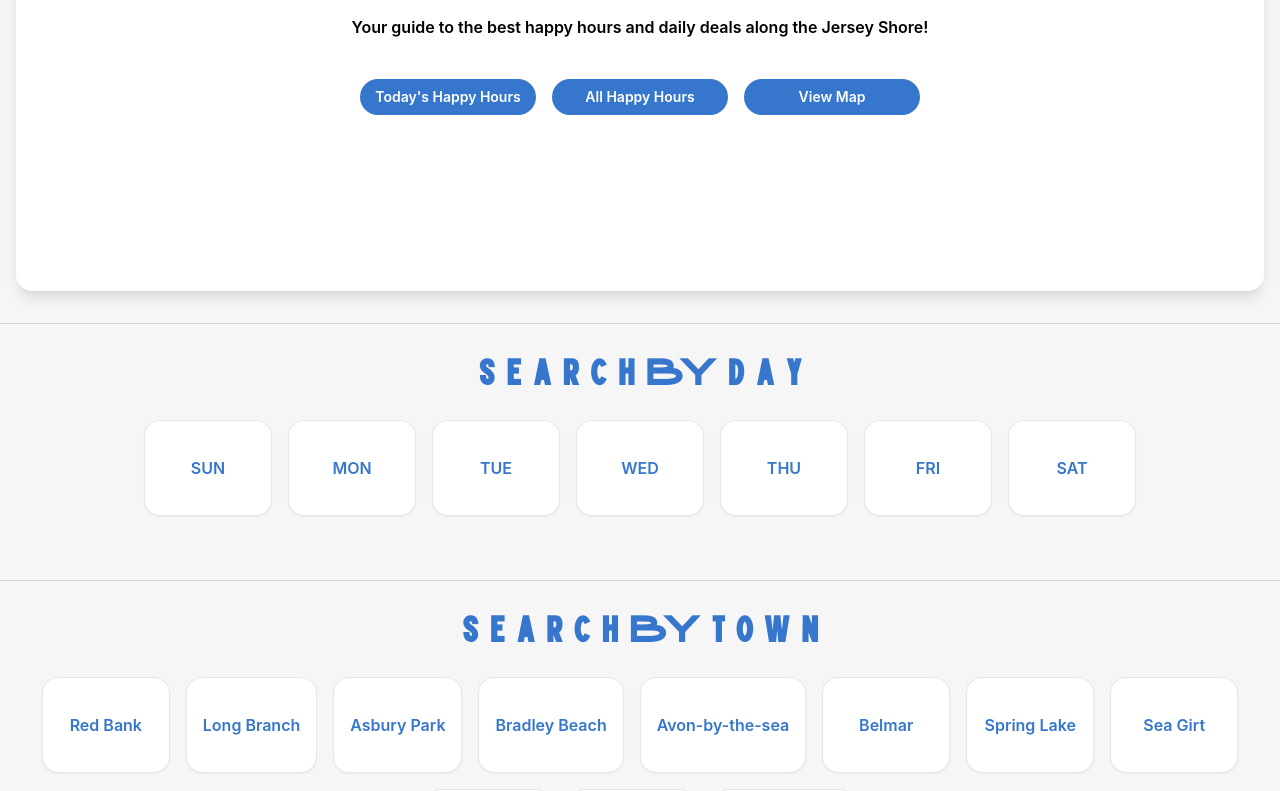
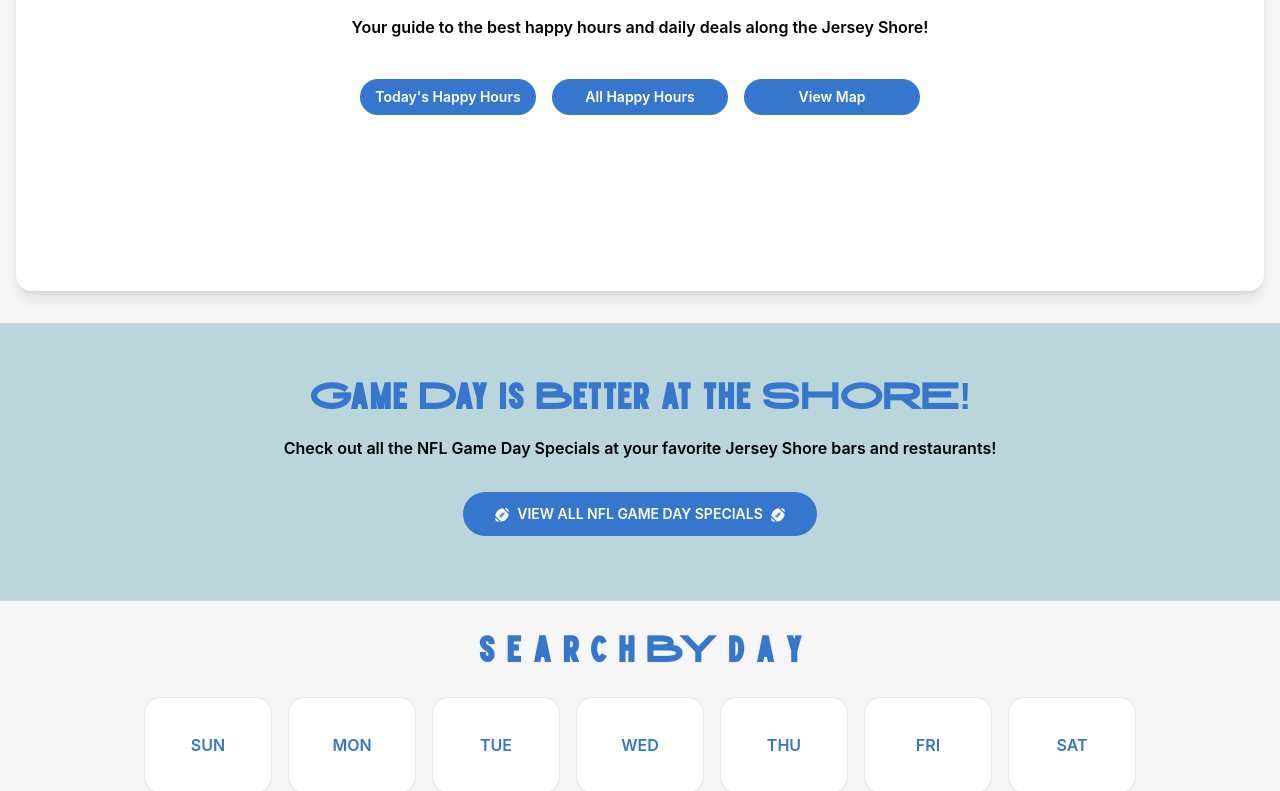
Before and after one commit to marytomkins/jersey-shore-happy-hours, a React (Create React App) app: page / in a window 1280 px wide. Shown: the part 493-1284 px from the top of the page. Built offline with nearby package versions, Linux system fonts and the light colour scheme; no server answers.

Commit message:
game day

```diff
--- a/package.json
+++ b/package.json
@@ -19,6 +19,7 @@
     "posthog-js": "^1.399.2",
     "react": "^19.1.0",
     "react-dom": "^19.1.0",
+    "react-icons": "^5.7.0",
     "react-router-dom": "^7.6.2",
     "react-scripts": "5.0.1",
     "tailwind-scrollbar-hide": "^2.0.0",
--- a/src/components/FilterBar.js
+++ b/src/components/FilterBar.js
@@ -32,8 +32,9 @@
   const dropdownRef = useRef(null);
   const showTimeFilter = false; //!!(page === "happyhours");
   const showEventFilter = !!(page === "events");
-  const showTownFilter = !town
-  const showDayFilter = !day
+  const showTownFilter = !town && page !== "gameDaySpecials"
+  const showDayFilter = !day && page !== "gameDaySpecials"
+  const showHappeningNow = page !== "gameDaySpecials"
   const showSortBy = page !== "events";
   const [searchParams] = useSearchParams();
   const dayParam = searchParams.get("day");
@@ -284,9 +285,10 @@
             ? "H a p p y H o u r s"
             : page === "events"
               ? "E v E n t s"
-              : ""}
+              : page === "gameDaySpecials" ? "G a m e D a y S p e c i a l s" : ""}
         </h1>
       )}
+      {showHappeningNow && (
         <div
           className="happening-now cursor-pointer flex justify-center w-fit m-auto items-center h-10 py-1 text-sm font-semibold hover:text-gray-500"
           onClick={() => {
@@ -304,7 +306,7 @@
           </button>
           HAPPENING NOW
           <FireIcon className="ml-3 w-5 h-5 text-[#ff9b64]" />
-      </div>
+        </div>)}
       {showTownFilter && <div className="town-buttons flex flex-wrap gap-2 mt-4 mb-2 m-auto sm:w-[85%] justify-center p-1">
         {towns.map((town) => (
           <button
--- a/src/data/gists.js
+++ b/src/data/gists.js
@@ -2,4 +2,5 @@
     happyHours: "https://gist.githubusercontent.com/marytomkins/a25ef825b3571312111b34581c0f28e1/raw/happyHours.json?ts=",
     events: "https://gist.githubusercontent.com/marytomkins/547cce901dea5e7d5e96870b68917df2/raw/happenings.json?ts=",
     specials: "https://gist.githubusercontent.com/marytomkins/5d860551674cf9f7026bf8b2e694ade0/raw/specials.json?ts=",
+    gameDaySpecials: "https://gist.githubusercontent.com/marytomkins/1ffca4c2dfe53645ed26d40c62ef5e60/raw/gameday.json?ts=",
 }
--- a/src/data/helpers.js
+++ b/src/data/helpers.js
@@ -9,7 +9,7 @@
   setContent,
   setError,
 }) => {
-  const { happyHours, events, specials } = gists;
+  const { happyHours, events, specials, gameDaySpecials } = gists;
   let url = null;
   if (pathname === "/events") {
     url = events;
@@ -17,6 +17,8 @@
     if (special) {
       url = specials;
     } else return;
+  } else if (pathname === "/game-day-specials") {
+    url = gameDaySpecials;
   } else {
     url = happyHours;
   }
--- a/src/pages/App.js
+++ b/src/pages/App.js
@@ -37,6 +37,11 @@
             <Route
               path="/specials/martini"
               element={<Page page={"specials"} special={"martini"} />}
+            />
+            {/* GAME DAY SPECIALS */}
+            <Route
+              path="/game-day-specials"
+              element={<Page page={"gameDaySpecials"} />}
             />
             {/* DAY LINKS */}
             <Route
--- a/src/pages/Home.js
+++ b/src/pages/Home.js
@@ -2,6 +2,7 @@
 import home from "../images/home.png";
 import { towns, days, truncDays } from "../data/filters";
 import posthog from "posthog-js";
+import { FaFootballBall } from "react-icons/fa";
 // import Specials from "./Specials";
 
 function getToday() {
@@ -58,6 +59,26 @@
       {/* <div className="specials py-12 mt-8 border-t border-gray-300">
         <Specials />
       </div> */}
+      <div className="search-by-container justify-center border-t border-gray-300 pb-16 pt-14 bg-light-blue">
+        <h1 className="text-center font-semibold text-blue sm:text-4xl text-2xl sm:mx-24">
+          Game Day is Better at the SHORE!
+        </h1>
+        <h2 className="tagline text-center font-semibold sm:text-base text-sm mt-4 mx-8 sm:mx-40">
+          Check out all the NFL Game Day Specials at your favorite Jersey Shore bars and restaurants!
+        </h2>
+        <Link
+          to={`/game-day-specials`}
+          className="flex justify-center text-center font-semibold bg-blue hover-bg-light-blue text-sm text-white w-max rounded-3xl m-auto mt-8 py-3 px-8"
+          onClick={() =>
+            posthog.capture("home_cta_clicked", { cta: "GAME DAY SPECIALS" })
+          }
+        >
+          <FaFootballBall className="mt-1 mr-2" />
+          VIEW ALL NFL GAME DAY SPECIALS
+          <FaFootballBall className="mt-1 ml-2" />
+
+        </Link>
+      </div>
       <div className="search-by-town justify-center border-t border-gray-300 pb-16 pt-8">
         <h1 className="text-center font-semibold text-blue sm:text-4xl text-2xl sm:mx-40">
           s e a r c h BY d a y
```
Also changed, not shown: 1 other file (tests, documents, lock files or other folders). Lines whose indentation alone changed are shown as unchanged.
